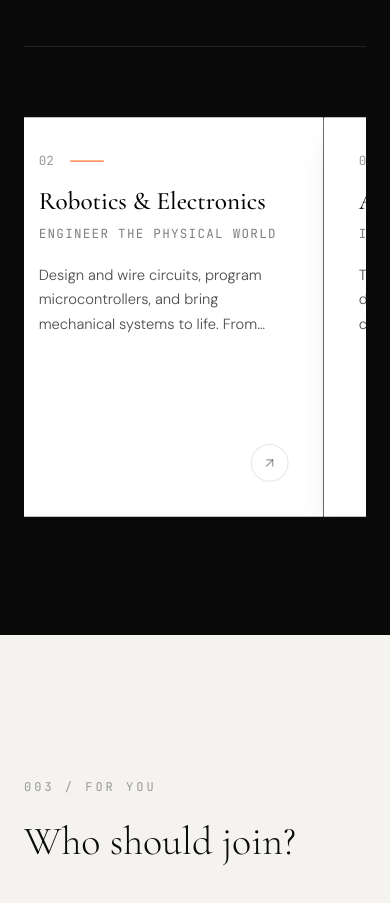
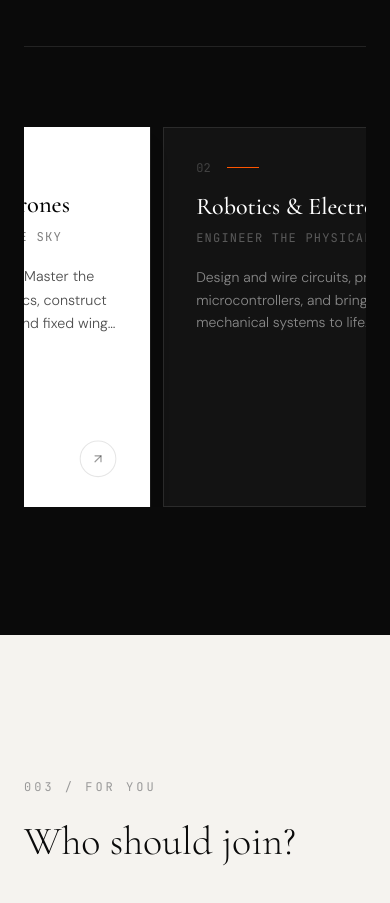
Before and after one commit to kaifashraf/pluginscience, a Next.js app: page / in a window 390 px wide. Shown: the part 2951-3854 px from the top of the page. Built offline with nearby package versions, Linux system fonts and the light colour scheme.

Commit message:
Refactor mobile carousel to native swipable auto-scroller with exact active tracking

```diff
--- a/components/HomeDisciplinesCarousel.tsx
+++ b/components/HomeDisciplinesCarousel.tsx
@@ -43,36 +43,13 @@ const disciplines = [
   },
 ];
 
-function MobileMarqueeCard({ d, index }: { d: any, index: number }) {
-  const ref = useRef<HTMLDivElement>(null);
-  const [isActive, setIsActive] = useState(false);
-
-  useEffect(() => {
-    const observer = new IntersectionObserver(
-      ([entry]) => {
-        setIsActive(entry.isIntersecting);
-      },
-      {
-        root: null,
-        // The card becomes active when it enters the middle 40% of the viewport width
-        rootMargin: '0px -30% 0px -30%',
-        threshold: 0,
-      }
-    );
-
-    if (ref.current) {
-      observer.observe(ref.current);
-    }
-    return () => observer.disconnect();
-  }, []);
-
+function MobileMarqueeCard({ d, index, isActive }: { d: any, index: number, isActive: boolean }) {
   return (
-    <Link href={d.href} className="shrink-0 w-[78vw]">
+    <Link href={d.href} className="shrink-0 w-[78vw] snap-center discipline-card" data-index={index}>
       <div
-        ref={ref}
         className={`p-8 flex flex-col justify-between min-h-[380px] group cursor-pointer transition-all duration-700 h-full whitespace-normal border ${
           isActive
-            ? 'bg-white text-black border-white shadow-xl scale-105 z-10 relative'
+            ? 'bg-white text-black border-white shadow-xl scale-[1.02] z-10 relative'
             : 'bg-white/[0.04] text-white border-white/10 hover:bg-white/[0.08] hover:border-white/20 hover:-translate-y-1'
         }`}
       >
@@ -105,26 +82,80 @@ function MobileMarqueeCard({ d, index }: { d: any, index: number }) {
 
 export default function HomeDisciplinesCarousel() {
   const scrollRef = useRef<HTMLDivElement>(null);
+  const [activeIndex, setActiveIndex] = useState(0);
+  const isTouching = useRef(false);
 
-  const scroll = (direction: 'left' | 'right') => {
-    if (scrollRef.current) {
-      const scrollAmount = window.innerWidth * 0.78;
-      scrollRef.current.scrollBy({ left: direction === 'left' ? -scrollAmount : scrollAmount, behavior: 'smooth' });
-    }
-  };
+  // Track the active card based on scroll position
+  useEffect(() => {
+    const el = scrollRef.current;
+    if (!el) return;
+
+    const handleScroll = () => {
+      const children = el.querySelectorAll('.discipline-card');
+      const containerCenter = el.getBoundingClientRect().left + el.offsetWidth / 2;
+
+      let closestIndex = 0;
+      let minDistance = Infinity;
+
+      children.forEach((child) => {
+        const idx = Number(child.getAttribute('data-index'));
+        const rect = child.getBoundingClientRect();
+        const childCenter = rect.left + rect.width / 2;
+        const distance = Math.abs(containerCenter - childCenter);
+        if (distance < minDistance) {
+          minDistance = distance;
+          closestIndex = idx;
+        }
+      });
+
+      setActiveIndex(closestIndex);
+    };
+
+    el.addEventListener('scroll', handleScroll);
+    handleScroll(); // Initial check
+
+    return () => el.removeEventListener('scroll', handleScroll);
+  }, []);
+
+  // Auto-play timer
+  useEffect(() => {
+    const interval = setInterval(() => {
+      if (scrollRef.current && !isTouching.current) {
+        const el = scrollRef.current;
+        const currentScroll = el.scrollLeft;
+        const cardWidth = window.innerWidth * 0.78 + 16; // width + gap
+
+        // If we reach the end, scroll back to start
+        if (currentScroll + el.clientWidth >= el.scrollWidth - 10) {
+           el.scrollTo({ left: 0, behavior: 'smooth' });
+        } else {
+           el.scrollBy({ left: cardWidth, behavior: 'smooth' });
+        }
+      }
+    }, 4000); // 4 seconds per slide
+
+    return () => clearInterval(interval);
+  }, []);
 
   return (
     <>
-      {/* ── Mobile: Continuous Marquee ── */}
-      <div className="md:hidden relative flex overflow-hidden w-full pb-8 pt-4 bg-transparent group/marquee">
-        {/* We render two identical lists side by side to create the infinite scroll effect */}
-        {[...Array(2)].map((_, listIndex) => (
-          <div key={listIndex} className="flex gap-4 animate-marquee whitespace-nowrap pl-4 group-hover/marquee:[animation-play-state:paused] items-center">
-            {disciplines.map((d, i) => (
-              <MobileMarqueeCard key={`${listIndex}-${i}`} d={d} index={i} />
-            ))}
-          </div>
-        ))}
+      {/* ── Mobile: Auto-playing swipable carousel ── */}
+      <div
+        className="md:hidden relative w-full pb-8 pt-4 bg-transparent"
+        onTouchStart={() => isTouching.current = true}
+        onTouchEnd={() => {
+           // Small delay to allow swipe momentum to finish before resuming auto-play
+           setTimeout(() => isTouching.current = false, 2000);
+        }}
+      >
+        <div
+          ref={scrollRef}
+          className="flex overflow-x-auto snap-x snap-mandatory gap-4 [&::-webkit-scrollbar]:hidden [-ms-overflow-style:none] [scrollbar-width:none] px-4"
+        >
+          {disciplines.map((d, i) => (
+            <MobileMarqueeCard key={i} d={d} index={i} isActive={activeIndex === i} />
+          ))}
+        </div>
       </div>
 
       {/* ── Desktop: Box layout ── */}
```
